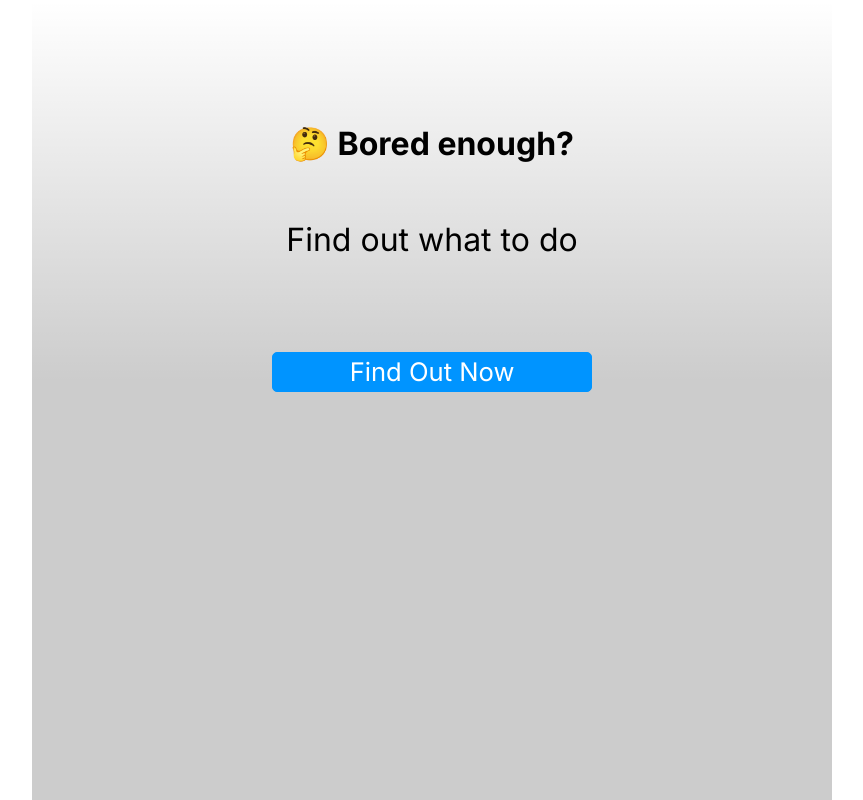
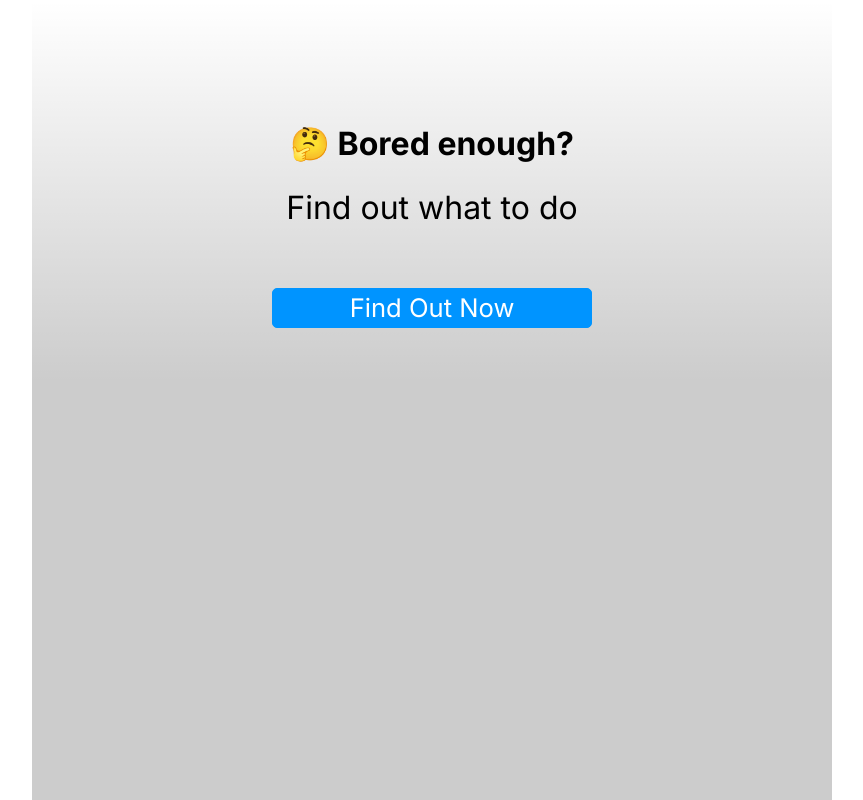
Before and after one commit to sergeymoryakov/bored, a plain HTML site: page index.html in a window 1280 px wide. Shown: the whole page, without its empty margins (208-1071 px from the left). Drawn offline with Linux system fonts and the light colour scheme.

Commit message:
change styling

```diff
--- a/bored.css
+++ b/bored.css
@@ -18,14 +18,10 @@ body {
 
 .boredContainer {
     margin: auto;
-    padding: 4em 1em;
+    padding: 4em 0;
     max-width: 800px;
     height: 100vh;
-    display: flex;
-    flex-wrap: wrap;
-    flex-direction: column;
-    align-items: center;
-    gap: 2em;
+    text-align: center;
     background-image: linear-gradient(
         180deg,
         rgba(0, 0, 0, 0) 0%,
--- a/bored.js
+++ b/bored.js
@@ -1,6 +1,6 @@
 const CHECKED_CLASSNAME = "checked";
 const CHECKED_BTN_VALUE = "Try Again";
-const CHECKED_EMOTION = "Wow, not bored anymore 🔥";
+const CHECKED_EMOTION = "Cool, not bored anymore 🔥";
 
 const boredContainerNode = document.getElementById("boredContainer");
 const emotionNode = document.getElementById("emotion");
```
Also changed, not shown: index.html (+2 -0 lines).
